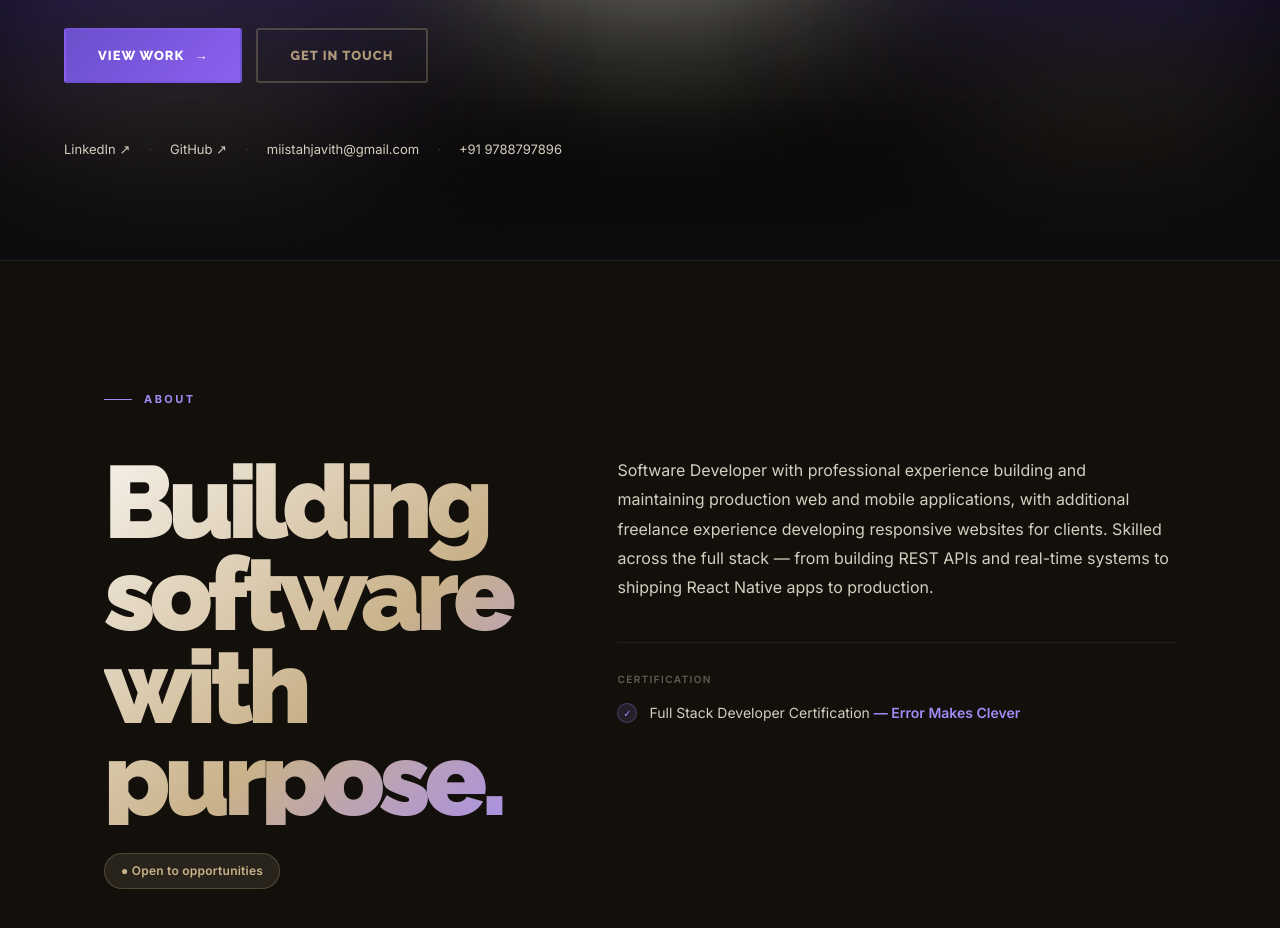
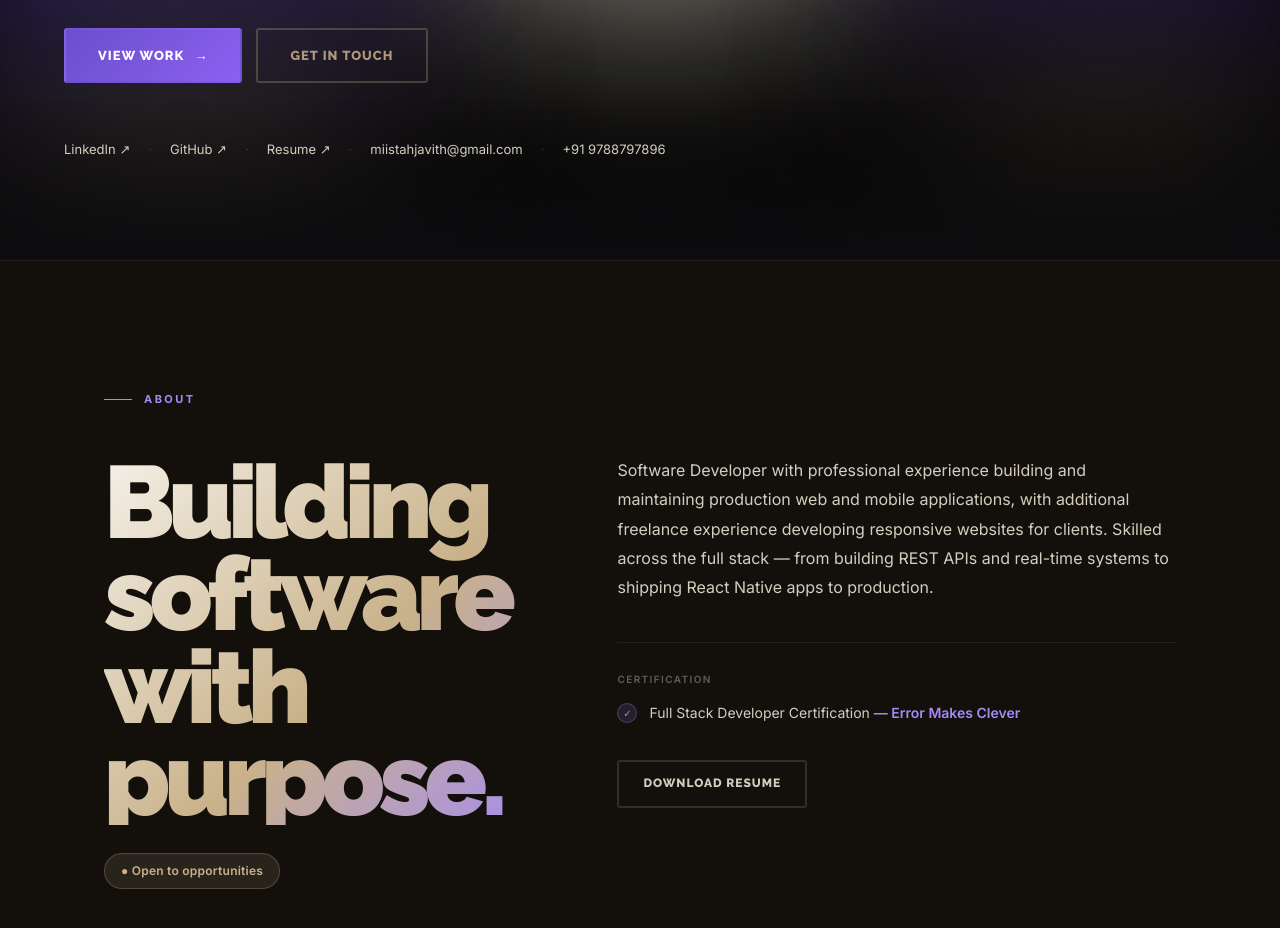
Before and after one commit to Javith06/Javith-Portfolio, a React (Vite) app: page / in a window 1280 px wide. Shown: the part 540-1468 px from the top of the page. Built offline with nearby package versions, Linux system fonts and the light colour scheme.

Commit message:
add resume pdf download

```diff
--- a/src/components/About.jsx
+++ b/src/components/About.jsx
@@ -1,5 +1,5 @@
 import { Reveal } from './Reveal';
-import { summary, certifications } from '../data/portfolio';
+import { summary, certifications, personal } from '../data/portfolio';
 
 export default function About() {
   return (
@@ -31,6 +31,17 @@ export default function About() {
                 </div>
               ))}
             </div>
+
+            <div style={{ marginTop: '36px' }}>
+              <a
+                href={personal.resume}
+                download="Mohammed_Javith_Resume.pdf"
+                className="btn btn-outline"
+                style={{ display: 'inline-flex', padding: '12px 24px', fontSize: '12px' }}
+              >
+                Download Resume
+              </a>
+            </div>
           </Reveal>
         </div>
       </div>
--- a/src/components/Hero.jsx
+++ b/src/components/Hero.jsx
@@ -273,6 +273,10 @@ export default function Hero() {
             GitHub ↗
           </a>
           <span className="hero__meta-sep">·</span>
+          <a href={personal.resume} target="_blank" rel="noopener noreferrer">
+            Resume ↗
+          </a>
+          <span className="hero__meta-sep">·</span>
           <span>{personal.email}</span>
           <span className="hero__meta-sep">·</span>
           <span>{personal.phone}</span>
--- a/src/data/portfolio.js
+++ b/src/data/portfolio.js
@@ -11,6 +11,7 @@ export const personal = {
   linkedinHandle: 'mhd-javith22',
   github: 'https://github.com/Javith06',
   githubHandle: 'Javith06',
+  resume: '/resume.pdf',
 };
 
 export const summary =
```
Also changed, not shown: 1 other file (tests, documents, lock files or other folders).
